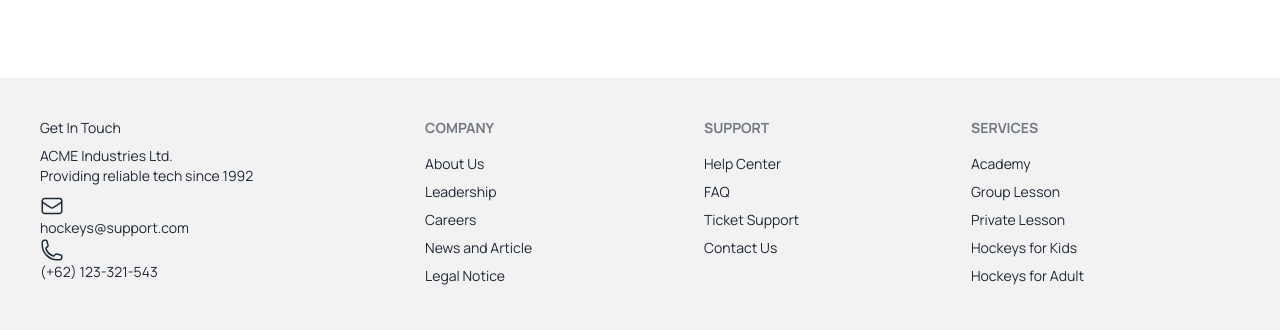
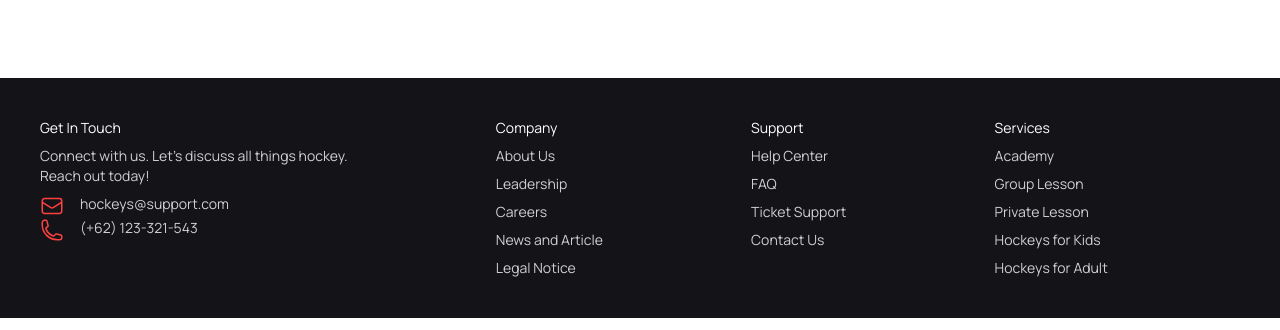
Before and after one commit to shahinkhalasi/hockey-website, a plain HTML site: page index.html in a window 1280 px wide. Shown: the part 5098-5428 px from the top of the page. Drawn offline with nearby package versions, Linux system fonts and the light colour scheme.

Commit message:
added footer color

```diff
--- a/index.html
+++ b/index.html
@@ -705,28 +705,32 @@
 
     <!-- Footer Starts Here -->
     <footer>
-        <footer class="footer p-10 bg-base-200 text-base-content">
+        <footer class="footer p-10 bg-[#131318] text-base-content">
             <aside>
-                <h2>Get In Touch</h2>
-                <p>ACME Industries Ltd.<br />Providing reliable tech since 1992</p>
-                <div>
-                    <div><svg xmlns="http://www.w3.org/2000/svg" fill="none" viewBox="0 0 24 24" stroke-width="1.5"
+                <h2 class="text-white">Get In Touch</h2>
+                <p class="text-footer-text">Connect with us. Let's discuss all things hockey.<br> Reach out today!</p>
+                <div >
+                    <div class="flex gap-4">
+                        <div class="text-common-color"><svg xmlns="http://www.w3.org/2000/svg" fill="none" viewBox="0 0 24 24" stroke-width="1.5"
                             stroke="currentColor" class="w-6 h-6">
                             <path stroke-linecap="round" stroke-linejoin="round"
                                 d="M21.75 6.75v10.5a2.25 2.25 0 0 1-2.25 2.25h-15a2.25 2.25 0 0 1-2.25-2.25V6.75m19.5 0A2.25 2.25 0 0 0 19.5 4.5h-15a2.25 2.25 0 0 0-2.25 2.25m19.5 0v.243a2.25 2.25 0 0 1-1.07 1.916l-7.5 4.615a2.25 2.25 0 0 1-2.36 0L3.32 8.91a2.25 2.25 0 0 1-1.07-1.916V6.75" />
                         </svg>
                     </div>
                     <div>
-                        <p>hockeys@support.com</p>
+                        <p class="text-footer-text">hockeys@support.com</p>
                     </div>
-                    <div><svg xmlns="http://www.w3.org/2000/svg" fill="none" viewBox="0 0 24 24" stroke-width="1.5"
+                    </div>
+                    <div class="flex gap-4">
+                        <div class="text-common-color"><svg xmlns="http://www.w3.org/2000/svg" fill="none" viewBox="0 0 24 24" stroke-width="1.5"
                             stroke="currentColor" class="w-6 h-6">
                             <path stroke-linecap="round" stroke-linejoin="round"
                                 d="M2.25 6.75c0 8.284 6.716 15 15 15h2.25a2.25 2.25 0 0 0 2.25-2.25v-1.372c0-.516-.351-.966-.852-1.091l-4.423-1.106c-.44-.11-.902.055-1.173.417l-.97 1.293c-.282.376-.769.542-1.21.38a12.035 12.035 0 0 1-7.143-7.143c-.162-.441.004-.928.38-1.21l1.293-.97c.363-.271.527-.734.417-1.173L6.963 3.102a1.125 1.125 0 0 0-1.091-.852H4.5A2.25 2.25 0 0 0 2.25 4.5v2.25Z" />
                         </svg>
                     </div>
                     <div>
-                        <p>(+62) 123-321-543</p>
+                        <p class="text-footer-text">(+62) 123-321-543</p>
+                    </div>
                     </div>
                 </div>
                 <div>
@@ -734,27 +738,27 @@
                 </div>
             </aside>
             <nav>
-                <header class="footer-title">Company</header>
-                <a class="link link-hover">About Us</a>
-                <a class="link link-hover">Leadership</a>
-                <a class="link link-hover">Careers</a>
-                <a class="link link-hover">News and Article</a>
-                <a class="link link-hover">Legal Notice</a>
+                <header class=" text-white">Company</header>
+                <a class="link link-hover text-footer-text">About Us</a>
+                <a class="link link-hover text-footer-text">Leadership</a>
+                <a class="link link-hover text-footer-text">Careers</a>
+                <a class="link link-hover text-footer-text">News and Article</a>
+                <a class="link link-hover text-footer-text">Legal Notice</a>
             </nav>
             <nav>
-                <header class="footer-title">Support</header>
-                <a class="link link-hover">Help Center</a>
-                <a class="link link-hover">FAQ</a>
-                <a class="link link-hover">Ticket Support</a>
-                <a class="link link-hover">Contact Us</a>
+                <header class=" text-white">Support</header>
+                <a class="link link-hover text-footer-text">Help Center</a>
+                <a class="link link-hover text-footer-text">FAQ</a>
+                <a class="link link-hover text-footer-text">Ticket Support</a>
+                <a class="link link-hover text-footer-text">Contact Us</a>
             </nav>
             <nav>
-                <header class="footer-title">Services</header>
-                <a class="link link-hover">Academy</a>
-                <a class="link link-hover">Group Lesson</a>
-                <a class="link link-hover">Private Lesson</a>
-                <a class="link link-hover">Hockeys for Kids</a>
-                <a class="link link-hover">Hockeys for Adult</a>
+                <header class=" text-white">Services</header>
+                <a class="link link-hover text-footer-text">Academy</a>
+                <a class="link link-hover text-footer-text">Group Lesson</a>
+                <a class="link link-hover text-footer-text">Private Lesson</a>
+                <a class="link link-hover text-footer-text">Hockeys for Kids</a>
+                <a class="link link-hover text-footer-text">Hockeys for Adult</a>
             </nav>
         </footer>
     </footer>
```
